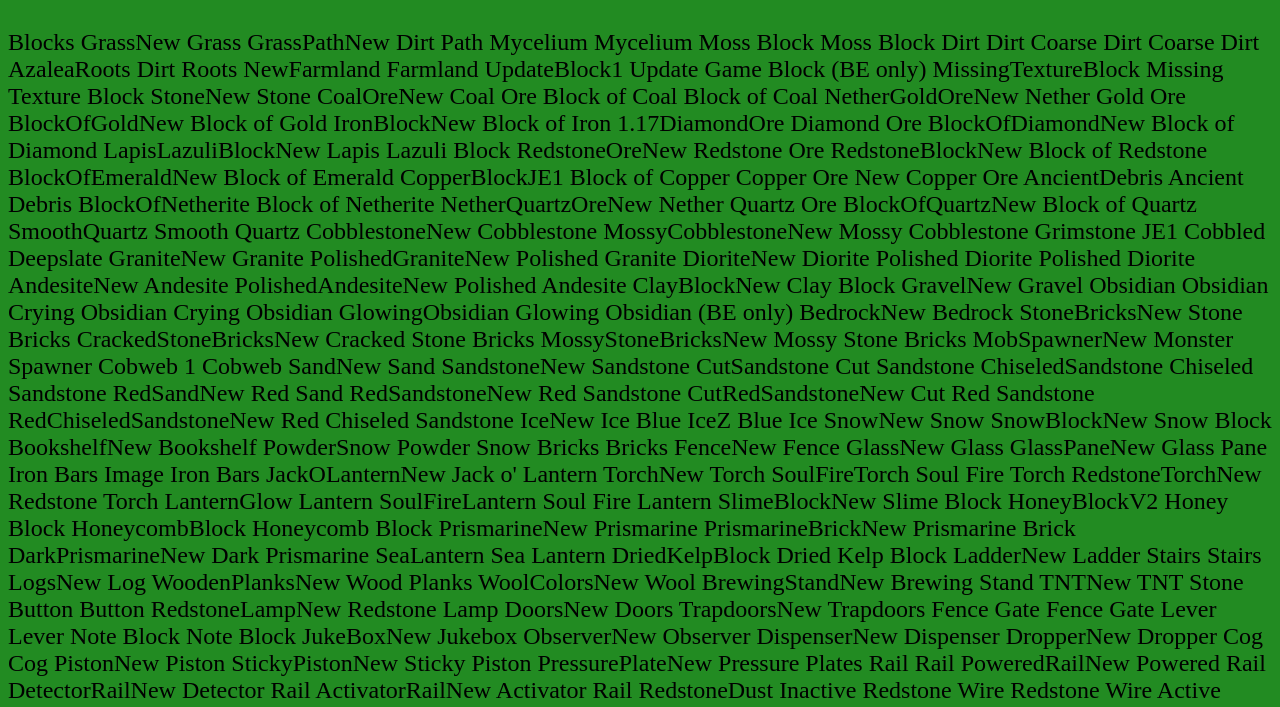
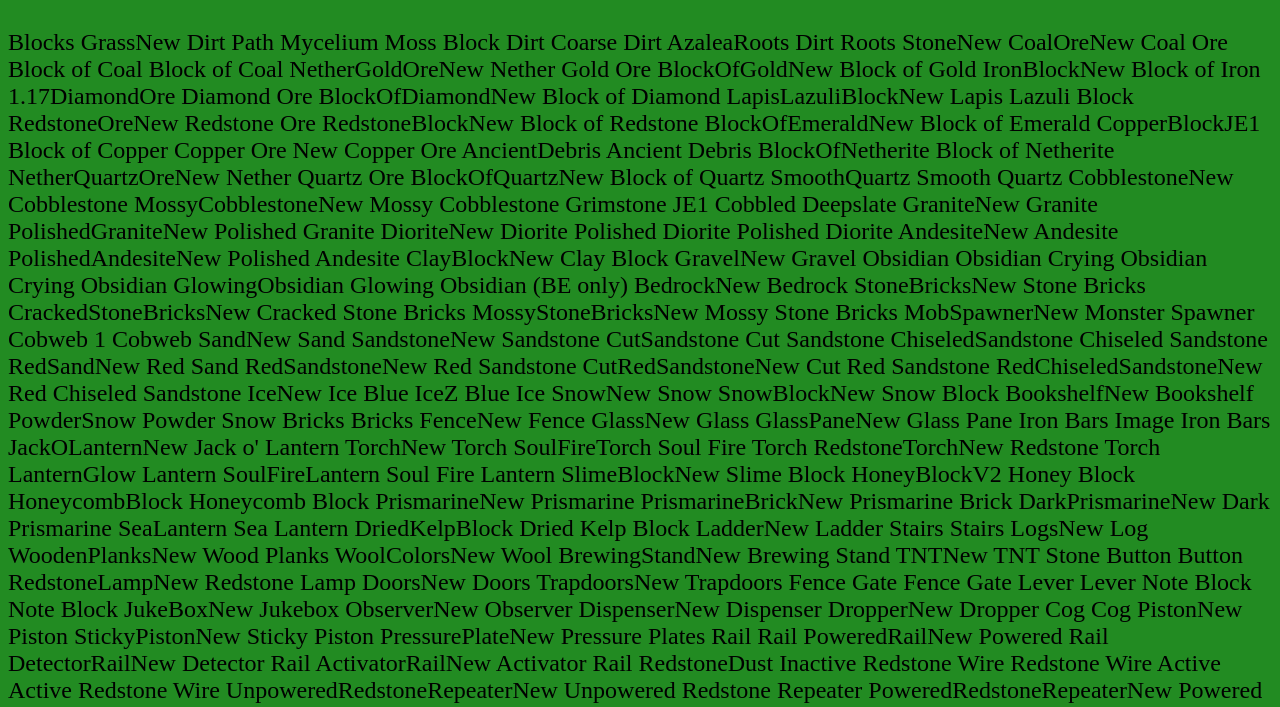
Before and after one commit to JeremiR/My_webs, a plain HTML site: page Blocks.html in a window 1280 px wide. Shown: the part 90-797 px from the top of the page. Drawn offline with Linux system fonts and the light colour scheme.

Commit message:
delete some dabbles

```diff
--- a/Blocks.html
+++ b/Blocks.html
@@ -17,27 +17,14 @@
 <p>
  Blocks
 GrassNew
-Grass
-GrassPathNew
 Dirt Path
 Mycelium
-Mycelium
-Moss Block
 Moss Block
 Dirt
-Dirt
-Coarse Dirt
 Coarse Dirt
 AzaleaRoots
 Dirt Roots
-NewFarmland
-Farmland
-UpdateBlock1
-Update Game Block (BE only)
-MissingTextureBlock
-Missing Texture Block
 StoneNew
-Stone
 CoalOreNew
 Coal Ore
 Block of Coal
```
